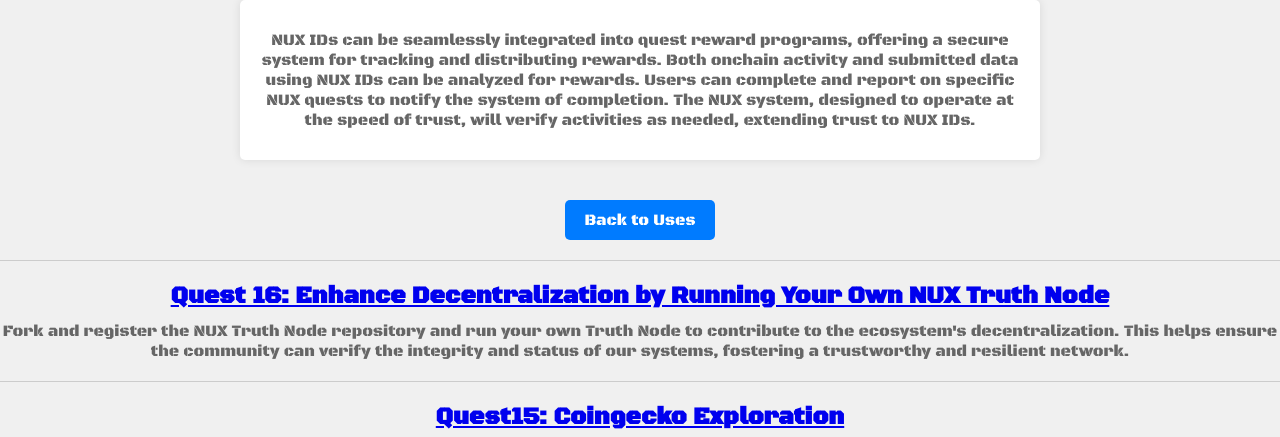
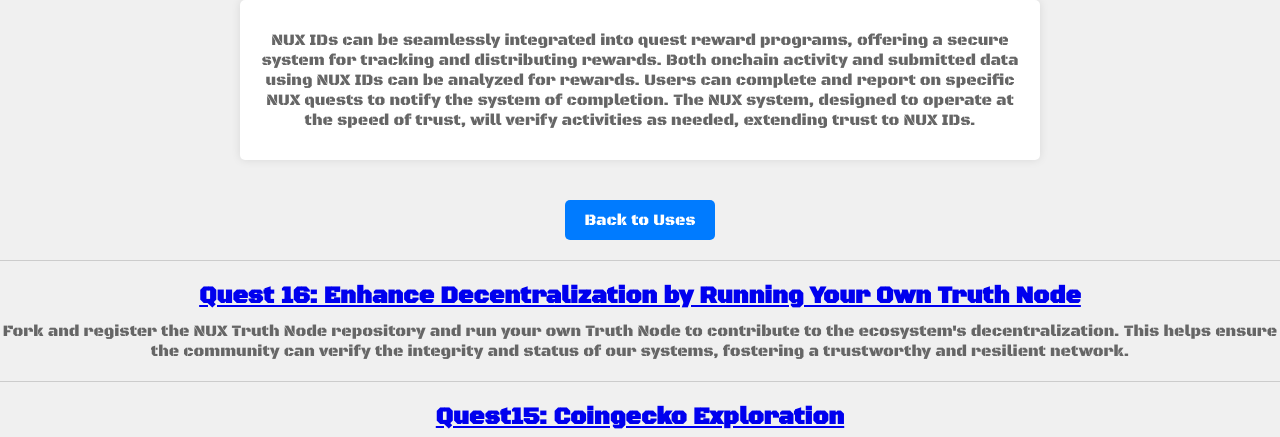
Before and after one commit to NUXMVP/nux.github.io, a plain HTML site: page use1_reward_programs.html in a window 1280 px wide. Shown: the part 363-800 px from the top of the page. Drawn offline with Linux system fonts and the light colour scheme.

Commit message:
Update use1_reward_programs.html

```diff
--- a/use1_reward_programs.html
+++ b/use1_reward_programs.html
@@ -82,7 +82,7 @@
     <!--- Insert additional quests below -->
 
     <div class="use-item">
-    <h2><a href="quest16.html">Quest 16: Enhance Decentralization by Running Your Own NUX Truth Node</a></h2>
+    <h2><a href="quest16.html">Quest 16: Enhance Decentralization by Running Your Own Truth Node</a></h2>
     <p>Fork and register the NUX Truth Node repository and run your own Truth Node to contribute to the ecosystem's decentralization. This helps ensure the community can verify the integrity and status of our systems, fostering a trustworthy and resilient network.</p>
     </div>
     <hr>
```
